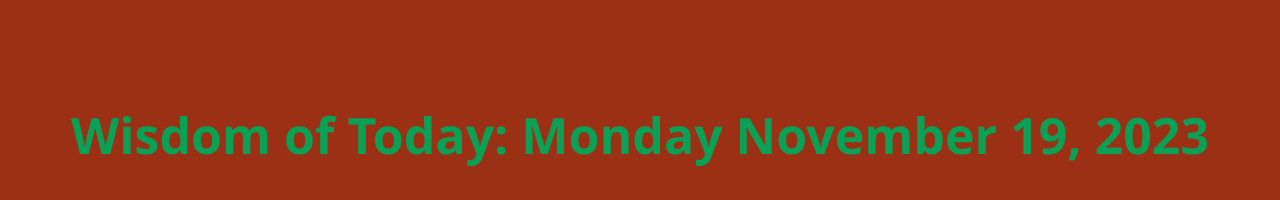
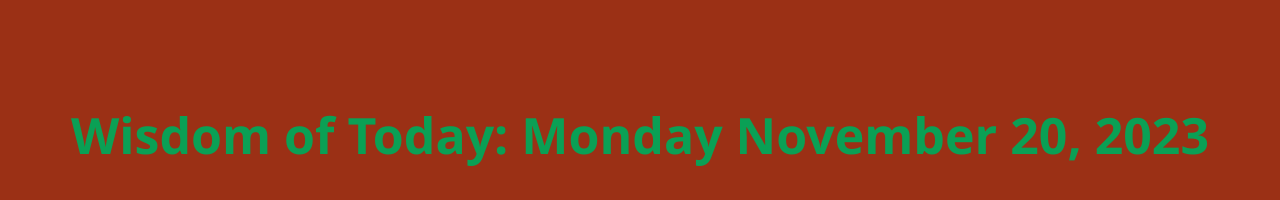
Before and after one commit to Lande21/RandomQuote, a React (Create React App) app: page / in a window 1280 px wide. Shown: the top 200 px of the page. Built offline with nearby package versions, Linux system fonts and the light colour scheme; no server answers.

Commit message:
Adding a 3 min count down

```diff
--- a/src/QuoteDisplay.js
+++ b/src/QuoteDisplay.js
@@ -61,7 +61,7 @@ function QuoteDisplay() {
   return (
     <div>
 
-      <h1>Wisdom of Today: Monday November 19, 2023</h1>
+      <h1>Wisdom of Today: Monday November 20, 2023</h1>
       <div class="quote-container">
       <blockquote className="quote">{quote}
       </blockquote>
--- a/src/quotedisplay.css
+++ b/src/quotedisplay.css
@@ -33,7 +33,7 @@
 .slick-next {
   font-size: 24px;
   color: #fff;
-  background-color: rgb(228, 109, 109);
+  background-color: rgb(147, 26, 26);
   border: none;
   border-radius: 50%;
   padding: 10px;
```
